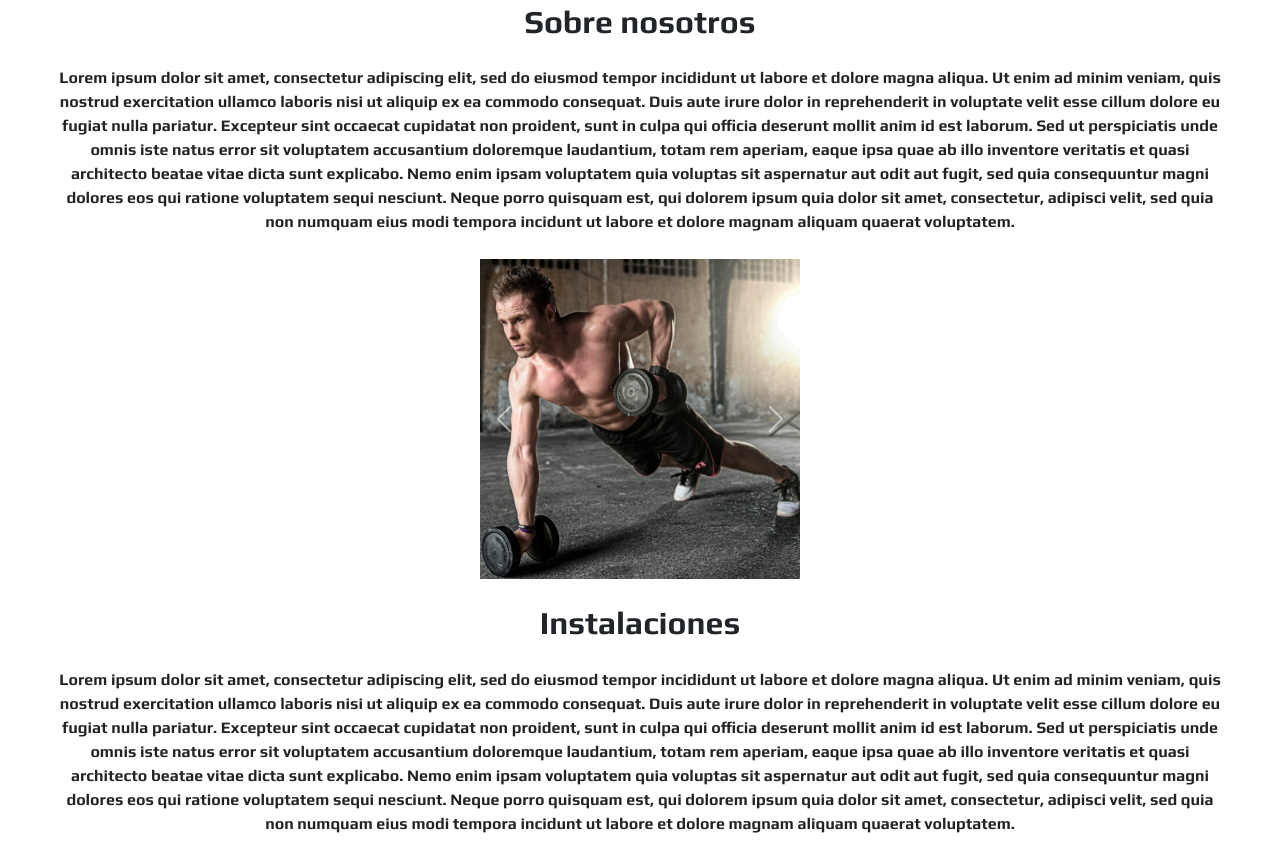
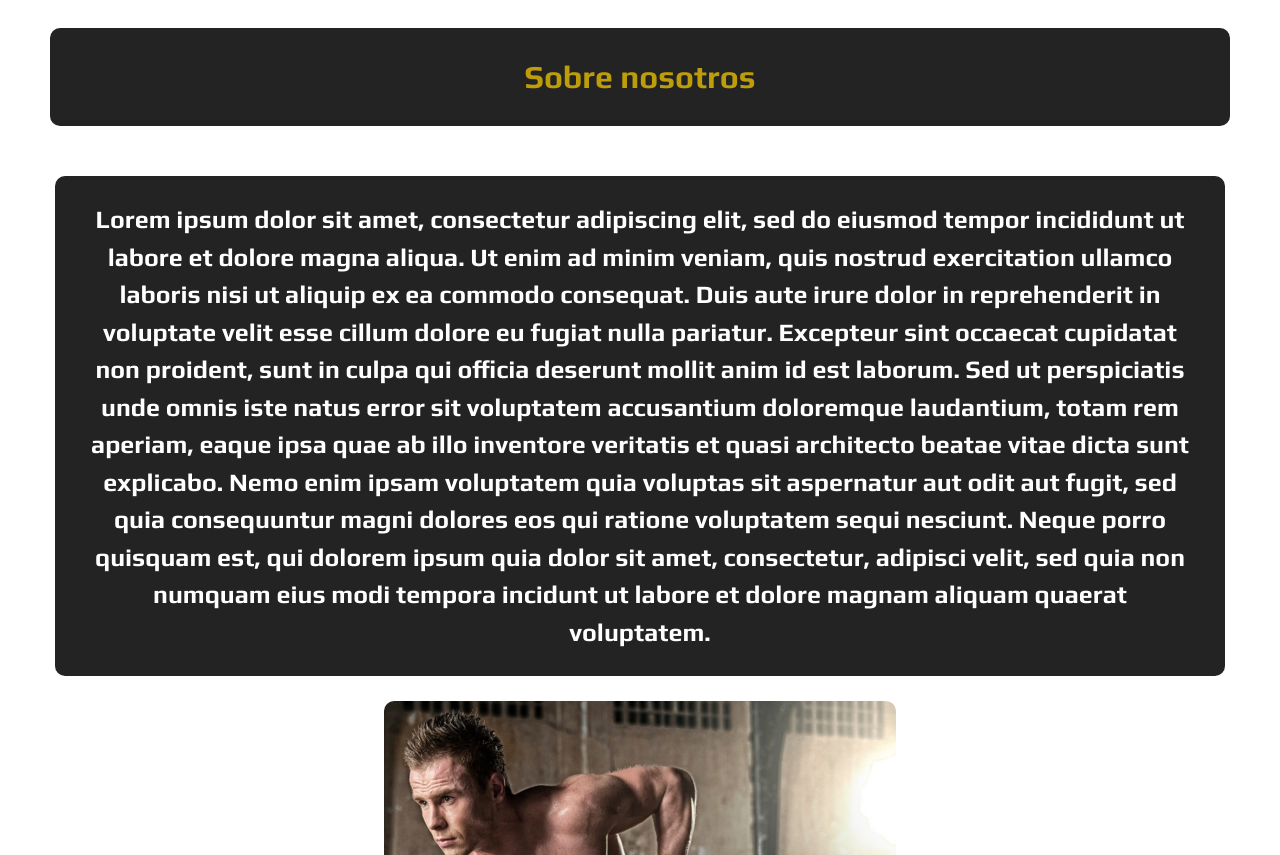
Before and after one commit to FranciscoAllende/PF-Allende, a plain HTML site: page pages/nosotros.html in a window 1280 px wide. Shown: the part 425-1280 px from the top of the page. Drawn offline with nearby package versions, Linux system fonts and the light colour scheme.

```diff
--- a/css/style.css
+++ b/css/style.css
@@ -120,6 +120,8 @@
 
 /*- - - - - FIN DEL FOOTER - - - - -*/
 
+/* - - - - - INICIO DEL MAIN - - - - - */
+
 body{
     margin: 0;
     padding: 0;
@@ -141,10 +143,14 @@
 }
 
 .titulo{
+    background-color: #232323;
+    color:rgb(190, 157, 10);
+    margin: 50px;
+    padding: 30px;
+    font-weight: bold;
     font-size: 30px;
     text-align: center;
-    margin-top: 50px;
-    margin-bottom: 50px;
+    border-radius: 10px;
 }
 
 .container-main {
@@ -201,7 +207,6 @@
     font-weight: bold;
 }
 
-
 .formulario-main{
     border-radius: 10px;
     display: flex;
@@ -226,19 +231,28 @@
 }
 
 .titulon h2{
-    margin: 25px;
+    background-color: #232323;
+    color:rgb(190, 157, 10);
+    margin: 50px;
+    padding: 30px;
     font-weight: bold;
     text-align: center;
+    border-radius: 10px;
 }
 
 .titulon p{
-    color: #232323;
+    background-color: #232323;
+    font-size: 25px;
+    font-weight: bold;
+    color: white;
     text-align: center;
     margin: 25px 55px;
+    border-radius: 10px;
+    padding: 25px;
 }
 
 .carousel-size{
-    max-width: 25%;
+    max-width: 40%;
     margin: 0 auto;
 }
 
@@ -246,15 +260,25 @@
     object-fit: cover;
     max-width: 100%;
     height: auto;
+    border-radius: 10px;
 }
 
 .parrafo-abajo h2{
-    margin: 25px;
+    background-color: #232323;
+    color:rgb(190, 157, 10);
+    margin: 50px;
+    padding: 30px;
     font-weight: bold;
     text-align: center;
+    border-radius: 10px;
 }
 .parrafo-abajo p{
-    color: #232323;
+    background-color: #232323;
+    font-size: 25px;
+    font-weight: bold;
+    color: white;
     text-align: center;
     margin: 25px 55px;
+    border-radius: 10px;
+    padding: 25px;
 }
```
